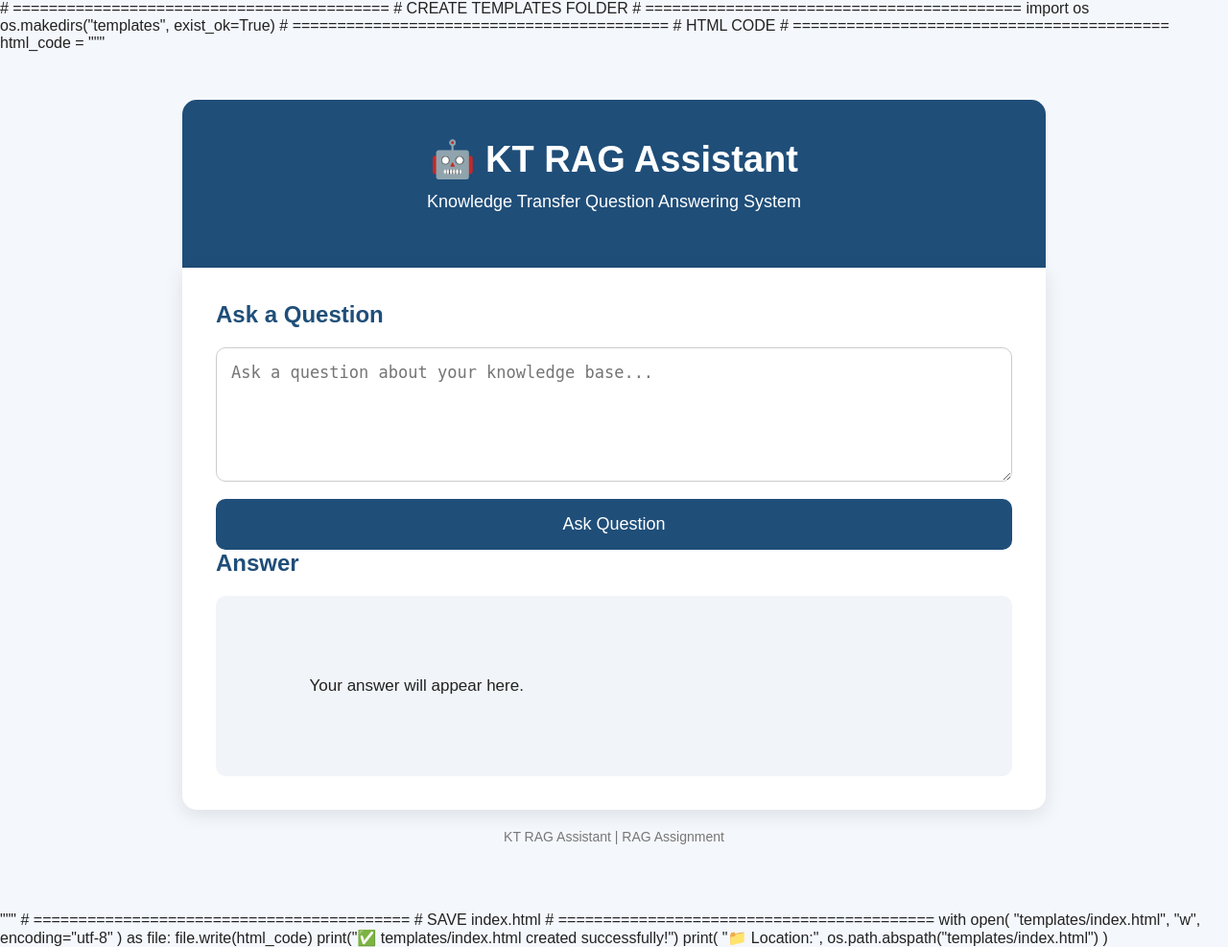
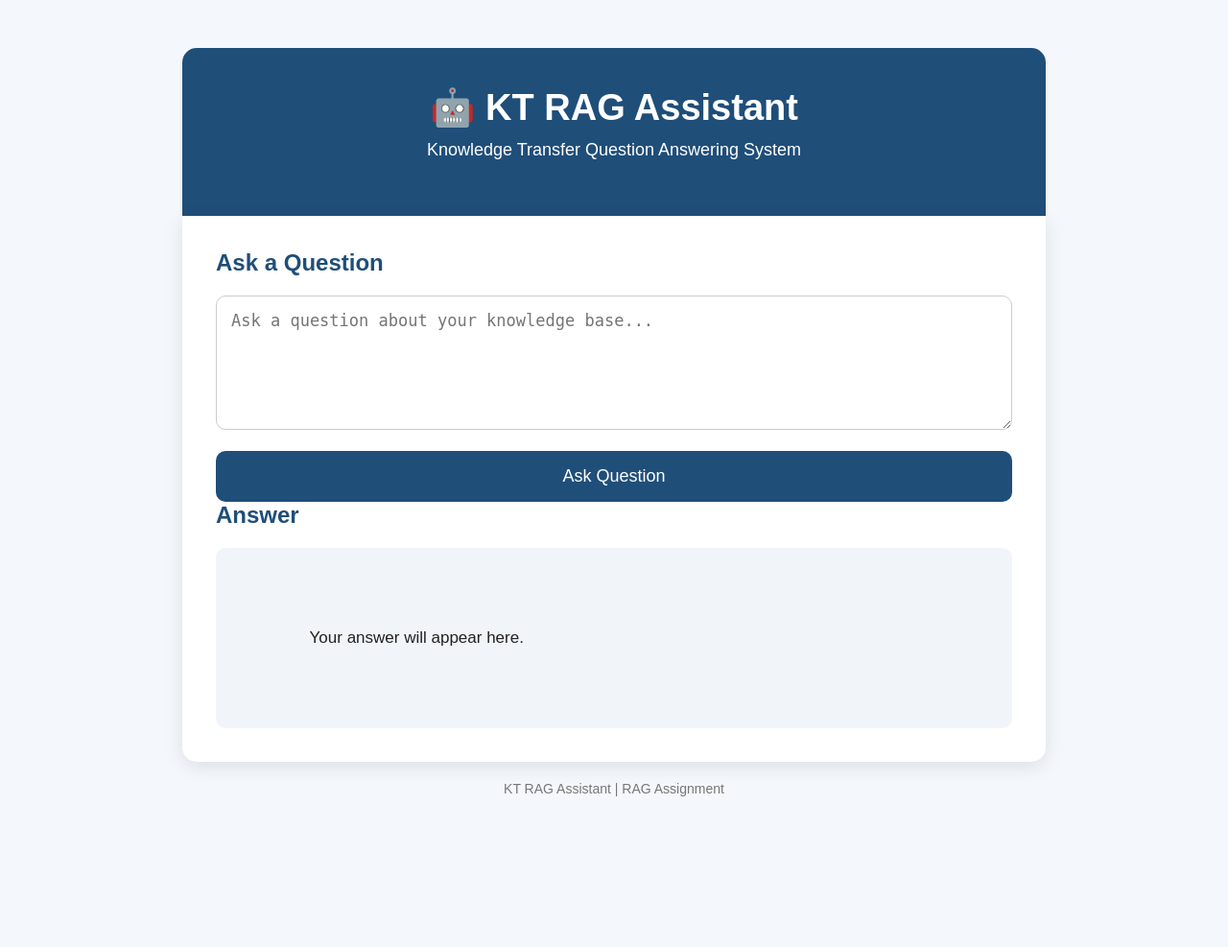
Before and after one commit to gayathri-gh/kt-rag-assignment., a Flask app: page / in a window 1280 px wide. Shown: the whole page at 96% size. After the commit the page ends 830 px from the top, so only its background shows below. Run offline with Flask 3, Linux system fonts and the light colour scheme; parts of the project's set-up code (start-up, migrations or seed data) failed here and were passed over.

Commit message:
Update index.html

```diff
--- a/templates/index.html
+++ b/templates/index.html
@@ -1,17 +1,4 @@
-# ==========================================
-# CREATE TEMPLATES FOLDER
-# ==========================================
 
-import os
-
-os.makedirs("templates", exist_ok=True)
-
-
-# ==========================================
-# HTML CODE
-# ==========================================
-
-html_code = """
 <!DOCTYPE html>
 
 <html lang="en">
@@ -547,25 +534,3 @@ html_code = """
 </body>
 
 </html>
-"""
-
-
-# ==========================================
-# SAVE index.html
-# ==========================================
-
-with open(
-    "templates/index.html",
-    "w",
-    encoding="utf-8"
-) as file:
-
-    file.write(html_code)
-
-
-print("✅ templates/index.html created successfully!")
-
-print(
-    "📁 Location:",
-    os.path.abspath("templates/index.html")
-)
```
